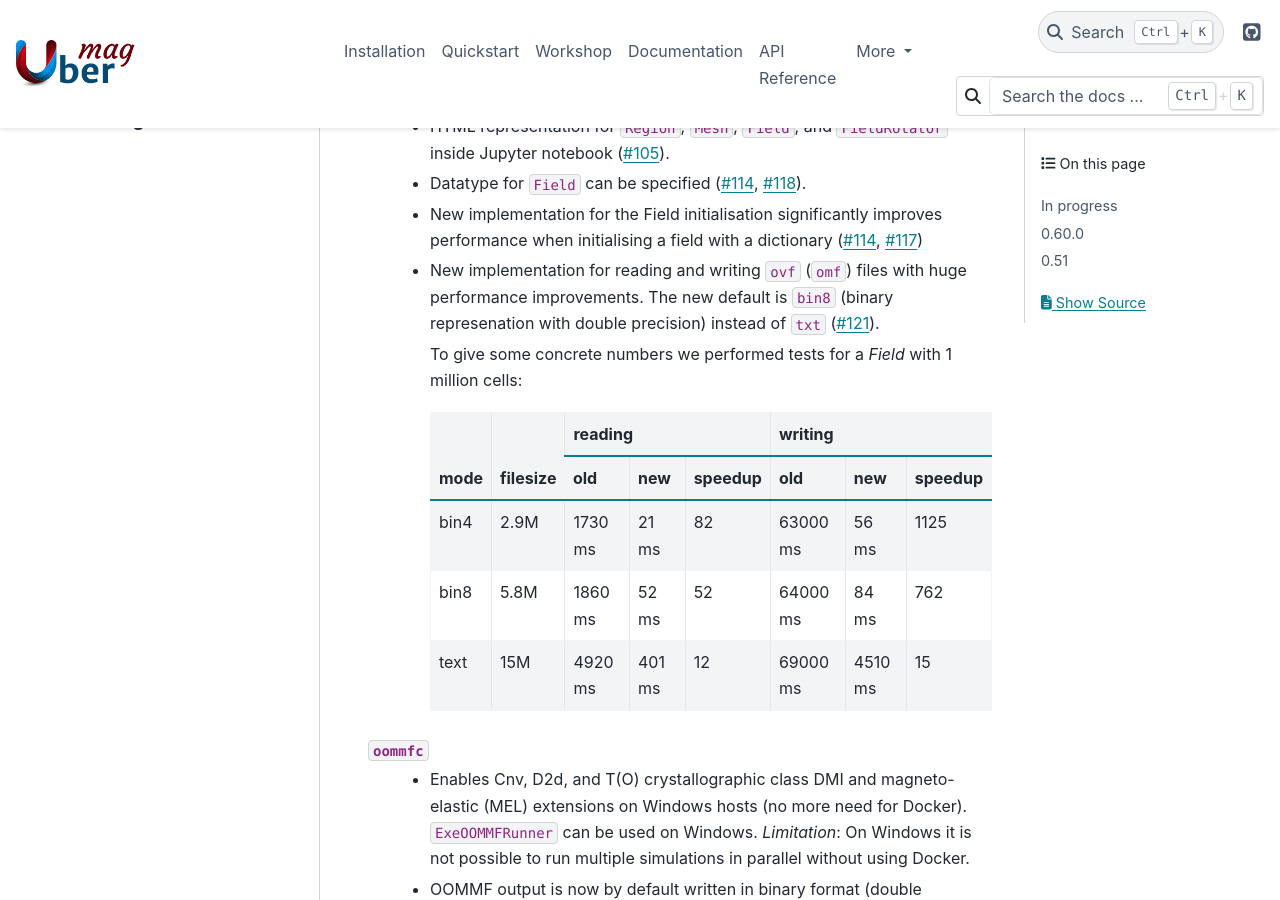
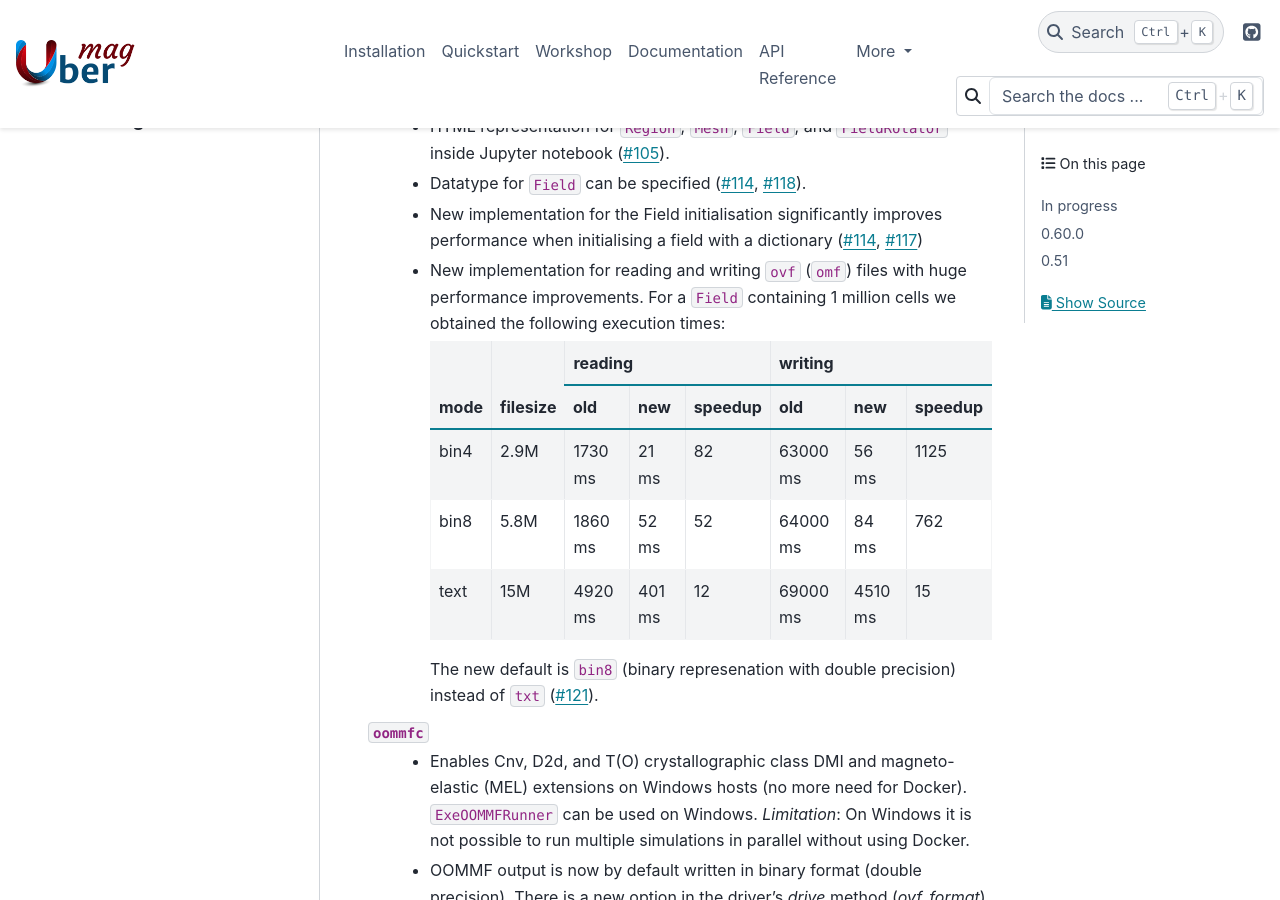
Before and after one commit to ubermag/ubermag.github.io, a Sphinx documentation site: the page built from source/changelog.rst, in a window 1280 px wide and 900 px high, scrolled down 549 px. Built offline with Sphinx 7.4.7 and the PyData theme 0.15.4, drawn with Linux system fonts in a browser that asks for light colours; pages that are not in the unit, such as notebooks, are missing from menus.

Commit message:
Reorder paragraph.

```diff
--- a/source/changelog.rst
+++ b/source/changelog.rst
@@ -28,12 +28,8 @@ New functionality
     <https://github.com/ubermag/discretisedfield/pull/114>`__, `#117
     <https://github.com/ubermag/discretisedfield/pull/117>`__)
   - New implementation for reading and writing ``ovf`` (``omf``) files with huge
-    performance improvements. The new default is ``bin8`` (binary represenation
-    with double precision) instead of ``txt`` (`#121
-    <https://github.com/ubermag/discretisedfield/pull/121>`__).
-
-    To give some concrete numbers we performed tests for a `Field` with 1
-    million cells:
+    performance improvements. For a ``Field`` containing 1 million cells we
+    obtained the following execution times:
 
     +------+----------+----------------------------+------------------------------+
     | mode | filesize | reading                    | writing                      |
@@ -46,6 +42,10 @@ New functionality
     +------+----------+---------+--------+---------+----------+---------+---------+
     | text | 15M      | 4920 ms | 401 ms |      12 | 69000 ms | 4510 ms |      15 |
     +------+----------+---------+--------+---------+----------+---------+---------+
+
+    The new default is ``bin8`` (binary represenation with double precision)
+    instead of ``txt`` (`#121
+    <https://github.com/ubermag/discretisedfield/pull/121>`__).
 
 ``oommfc``
   - Enables Cnv, D2d, and T(O) crystallographic class DMI and magneto-elastic
```
